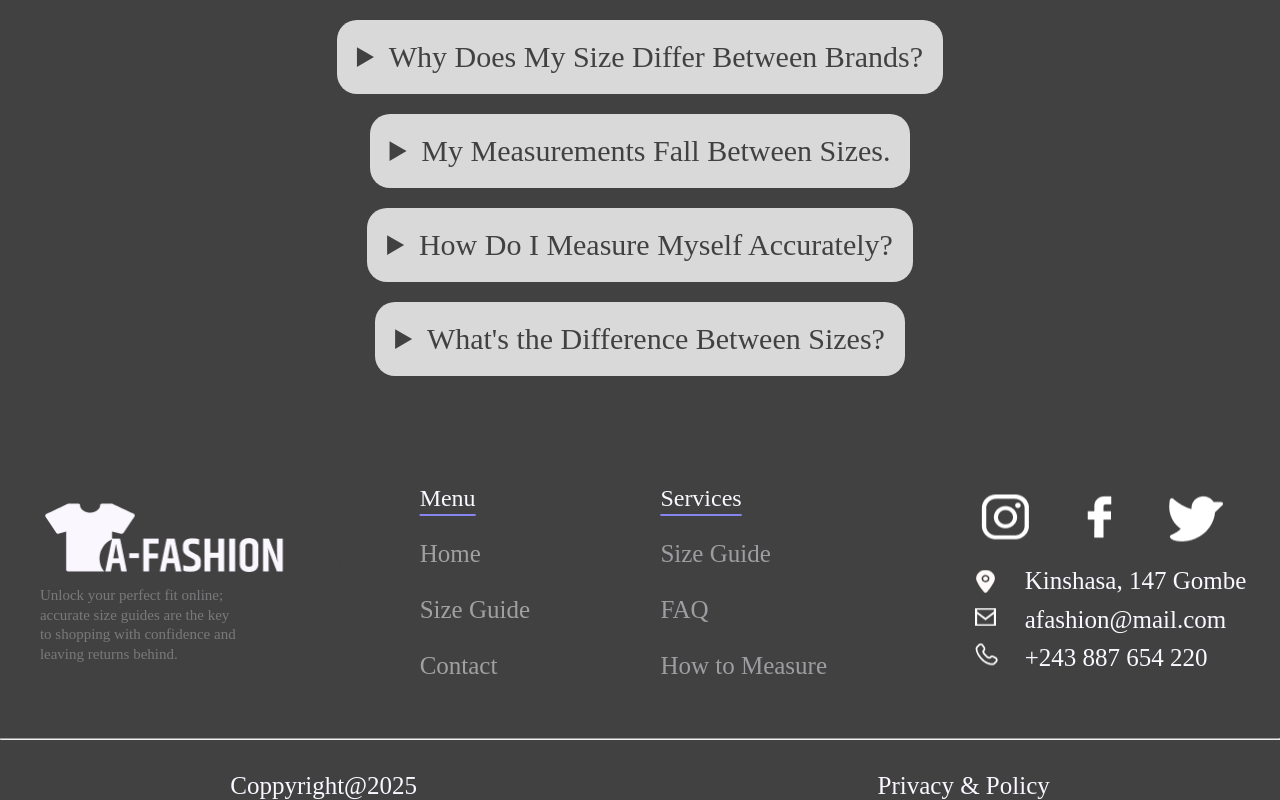
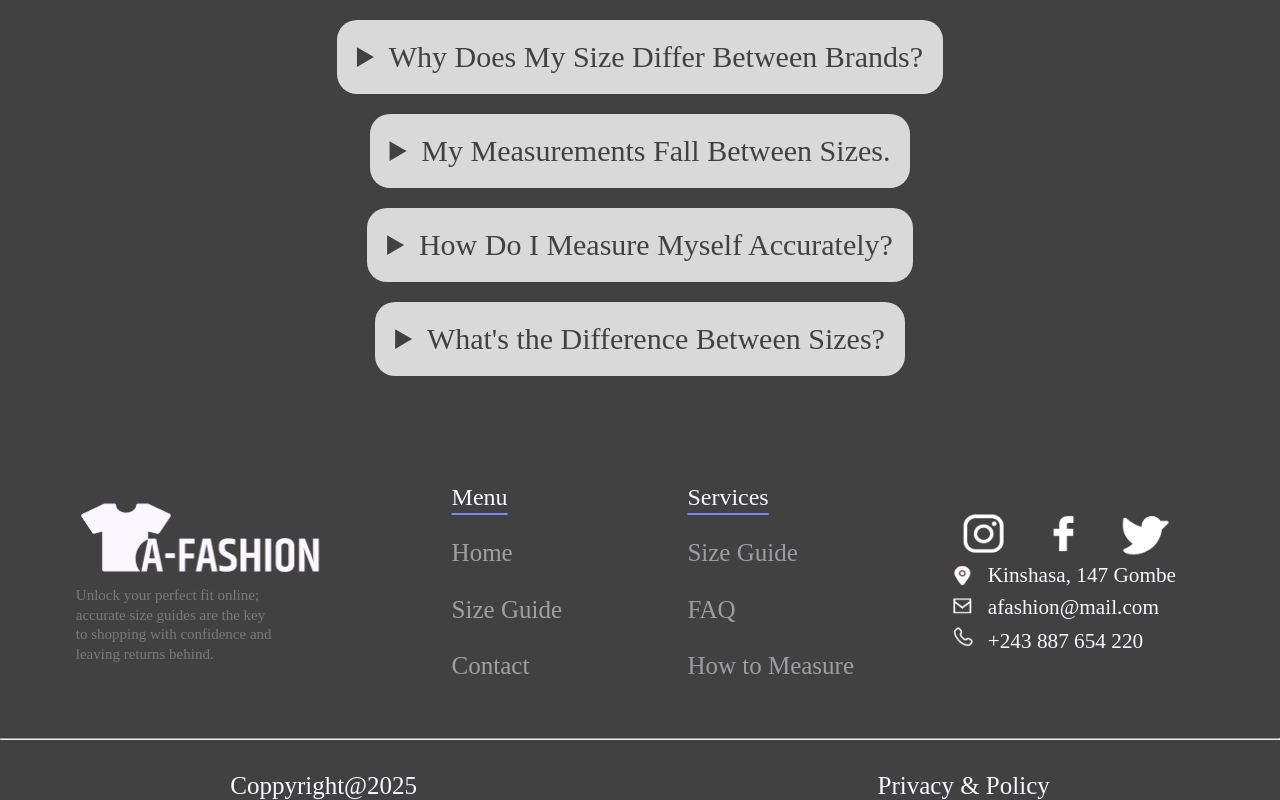
Before and after one commit to vongotha/A-Fashion-Code-Source, a plain HTML site: page html/faq.html in a window 1280 px wide. Shown: the part 360-1160 px from the top of the page. Drawn offline with Linux system fonts and the light colour scheme.

Commit message:
Responsiveness -- Home Page - Last Content & Footer - Stylizing for responsiveness

```diff
--- a/styles/C-footer.css
+++ b/styles/C-footer.css
@@ -1,19 +1,20 @@
 footer {
-    height: 372px;
+    width: 100%;
+    height: 23.25rem;
     background-color: #414141;
     flex-shrink: 0;
 }
 
 .h-footer {
-    height: 312px;
-    width: auto;
+    width: inherit;
+    height: 19.5rem;
     background-color: #414141;
 }
 
 .h-footer {
     display: flex;
     flex-direction: row;
-    justify-content: space-around;
+    justify-content: space-evenly;
     align-content: center;
     align-items: center;
 }
@@ -42,8 +43,9 @@ footer {
 }
 
 .footMenu {
-    width: 161px;
-    height: 223px;
+    width: 10rem;
+    height: 14rem;
+    white-space: nowrap;
 }
 
 .footMenu p {
@@ -75,8 +77,9 @@ footer {
 }
 
 .footservices {
-    width: 219px;
-    height: 223px;
+    width: 10rem;
+    height: 14rem;
+    white-space: nowrap;
 }
 
 .footservices p {
@@ -108,8 +111,10 @@ footer {
 }
 
 .contacts {
-    width: 281px;
-    height: 206px;
+    width: 17.563rem;
+    transform: scale(0.85);
+    /* height: 11rem;
+    margin: 0 1rem; */
 }
 
 .contacts {
@@ -119,31 +124,32 @@ footer {
 }
 
 .instagram {
-    width: 63px;
-    height: 60px;
+    width: 3.938rem;
+    height: 3.75rem;
     background: no-repeat center center / cover url(../images/logos/instagram-logo-facebook-2\ 1.png);
 }
 
 .facebook {
-    width: 63px;
-    height: 60px;
+    width: 3.938rem;
+    height: 3.75rem;
     background: no-repeat center center / cover url(../images/logos/facebook\ 1.png);
 }
 
 .twitter {
-    width: 63px;
-    height: 60px;
+    width: 3.938rem;
+    height: 3.75rem;
     background: no-repeat center center / cover url(../images/logos/twitter-logo-fill\ 1.png);
 }
 
 .social {
+    width: inherit;
     display: flex;
     justify-content: space-around;
 }
 
 .iconsText {
-    width: 300px;
-    height: 115px;
+    width: inherit;
+    height: 7.188rem;
 }
 
 .iconsText p {
@@ -191,8 +197,8 @@ footer {
 }
 
 .l-footer {
+    width: 100%;
     height: 60px;
-    width: auto;
     background-color: #414141;
 }
 
```
Also changed, not shown: index.css (+40 -6 lines), index.html (+2 -5 lines).
